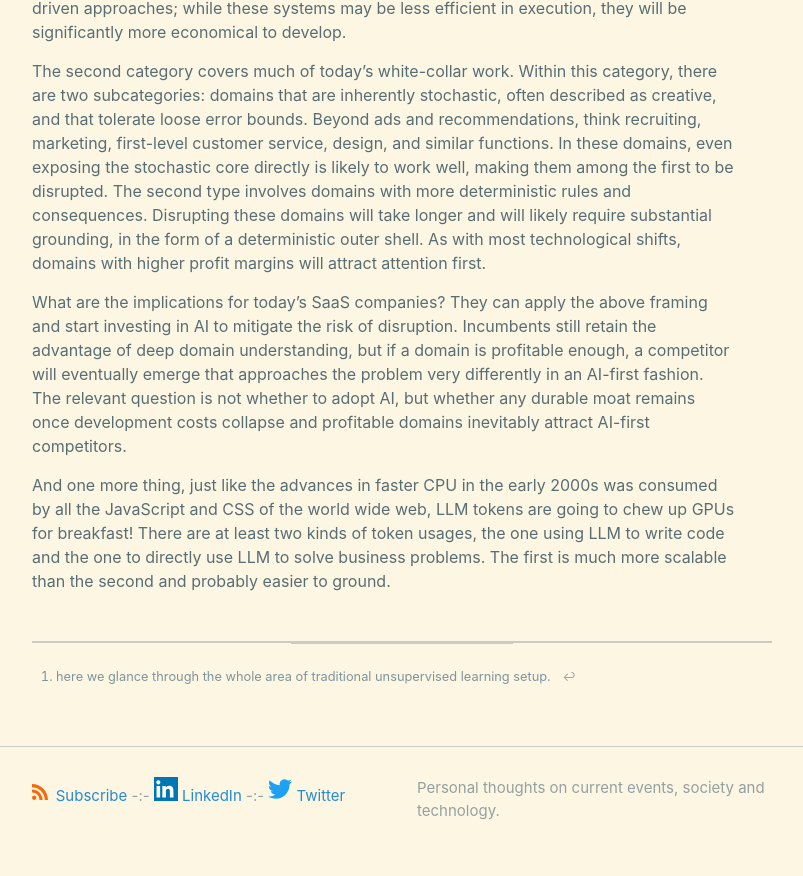
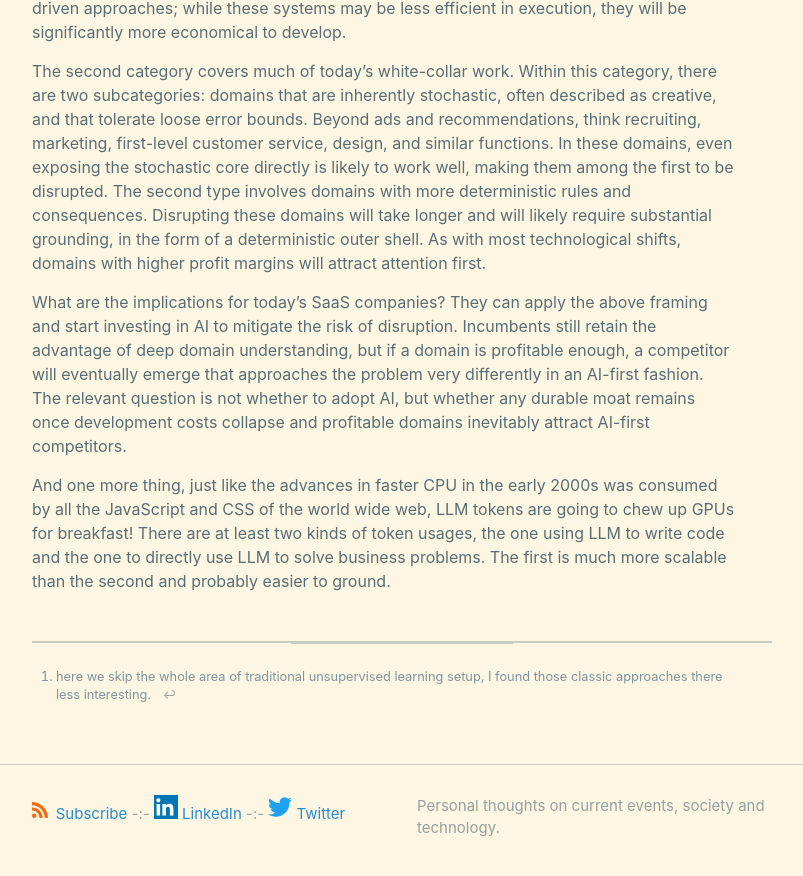
Before and after one commit to xianxu/xianxu.github.io, a Jekyll site: the page built from _posts/2026-02-17-ai-as-new-abstraction.markdown, in a window 1280 px wide and 900 px high, scrolled down 1631 px. Shown: the top 876 px of the window, without its empty margins (238-1041 px from the left). Built offline with Jekyll 4.4.1, drawn with Linux system fonts in a browser that asks for light colours; comment, search, counter and statistics services are not loaded.

Commit message:
Sync latest _posts from remote land

```diff
--- a/_posts/2026-02-17-ai-as-new-abstraction.markdown
+++ b/_posts/2026-02-17-ai-as-new-abstraction.markdown
@@ -26,4 +26,4 @@ What are the implications for today’s SaaS companies? They can apply the above
 
 And one more thing, just like the advances in faster CPU in the early 2000s was consumed by all the JavaScript and CSS of the world wide web, LLM tokens are going to chew up GPUs for breakfast! There are at least two kinds of token usages, the one using LLM to write code and the one to directly use LLM to solve business problems. The first is much more scalable than the second and probably easier to ground.
 
-[^supervised]: here we glance through the whole area of traditional unsupervised learning setup.
+[^supervised]: here we skip the whole area of traditional unsupervised learning setup, I found those classic approaches there less interesting.
```
